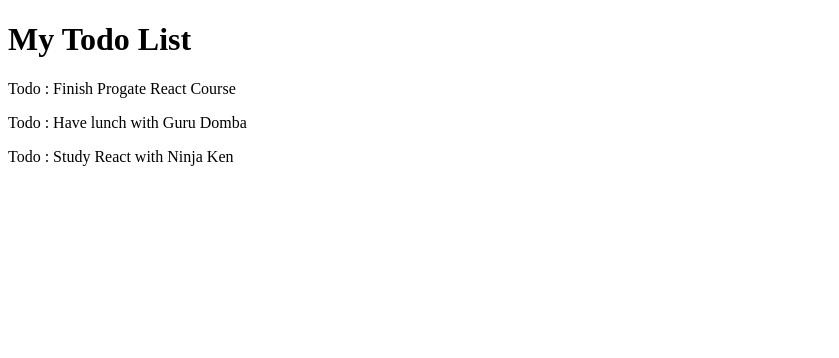
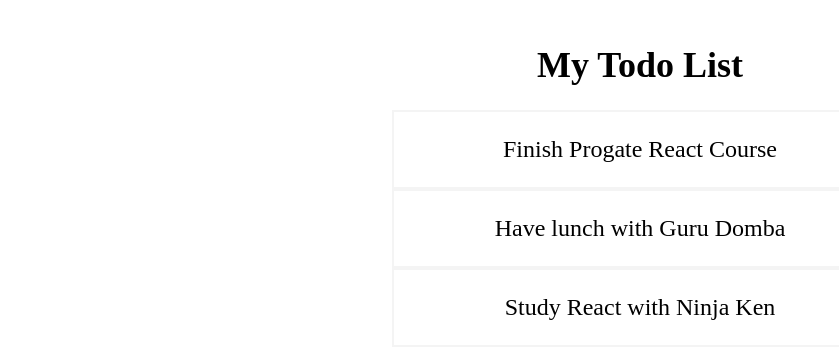
Before and after one commit to FaresAriandha/react-todo-app-final-progate, a React (Vite) app: page / in a window 1280 px wide. Shown: the top 358 px of the page, without its empty margins (0-839 px from the left). Built offline with nearby package versions, Linux system fonts and the light colour scheme.

Commit message:
Add CSS to components

```diff
--- a/src/App.jsx
+++ b/src/App.jsx
@@ -1,4 +1,5 @@
 import React, { useState } from "react";
+import Todos from "./components/Todos";
 
 function App() {
 	const [todos, setTodos] = useState([
@@ -19,18 +20,24 @@
 		},
 	]);
 
-	console.log(todos);
-
 	return (
 		<>
-			<div>
-				<h1>My Todo List</h1>
-				{todos.map((todo) => {
-					return <p key={todo.id}>{`Todo : ${todo.title}`}</p>;
-				})}
+			<div style={styles.container}>
+				<h1 style={styles.title}>My Todo List</h1>
+				<Todos todos={todos} />
 			</div>
 		</>
 	);
 }
 
+const styles = {
+	container: {
+		textAlign: "center",
+		padding: "12px",
+	},
+	title: {
+		fontSize: "36px",
+	},
+};
+
 export default App;
--- a/src/components/TodoItem.jsx
+++ b/src/components/TodoItem.jsx
@@ -1,7 +1,21 @@
 import React from "react";
 
 const TodoItem = ({ todo }) => {
-	return <p>{todo.title}</p>;
+	return (
+		<>
+			<div style={styles.todoItem}>
+				<p>{todo.title}</p>
+			</div>
+		</>
+	);
+};
+
+const styles = {
+	todoItem: {
+		border: "2px solid #f4f4f4",
+		fontSize: "24px",
+		padding: "0",
+	},
 };
 
 export default TodoItem;
--- a/src/components/Todos.jsx
+++ b/src/components/Todos.jsx
@@ -3,7 +3,7 @@
 
 const Todos = ({ todos }) => {
 	return (
-		<div>
+		<div style={styles.container}>
 			{todos.map((todo) => {
 				return <TodoItem key={todo.id} todo={todo} />;
 			})}
@@ -11,4 +11,11 @@
 	);
 };
 
+const styles = {
+	container: {
+		width: "40%",
+		margin: "0 auto",
+	},
+};
+
 export default Todos;
```
